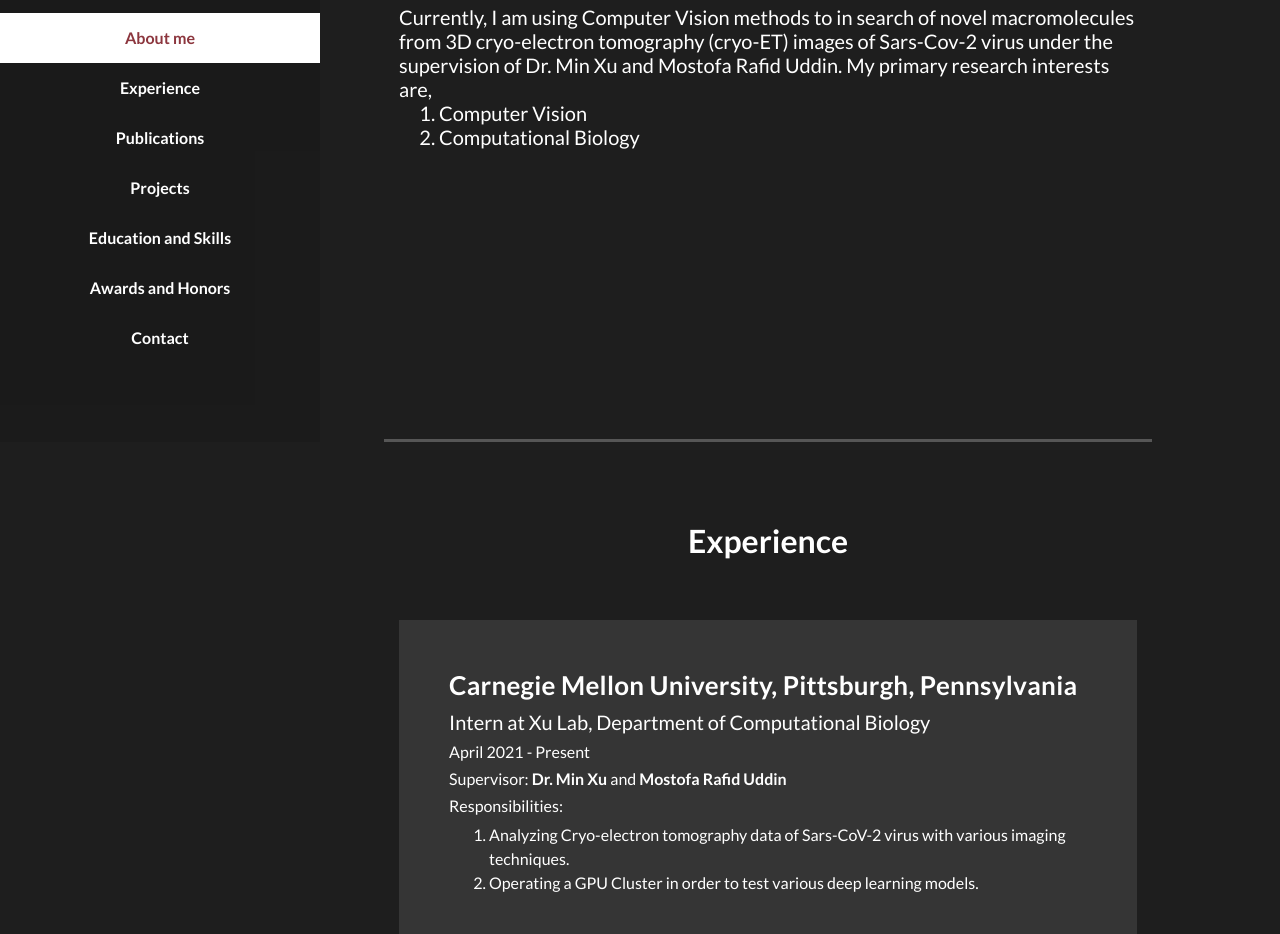
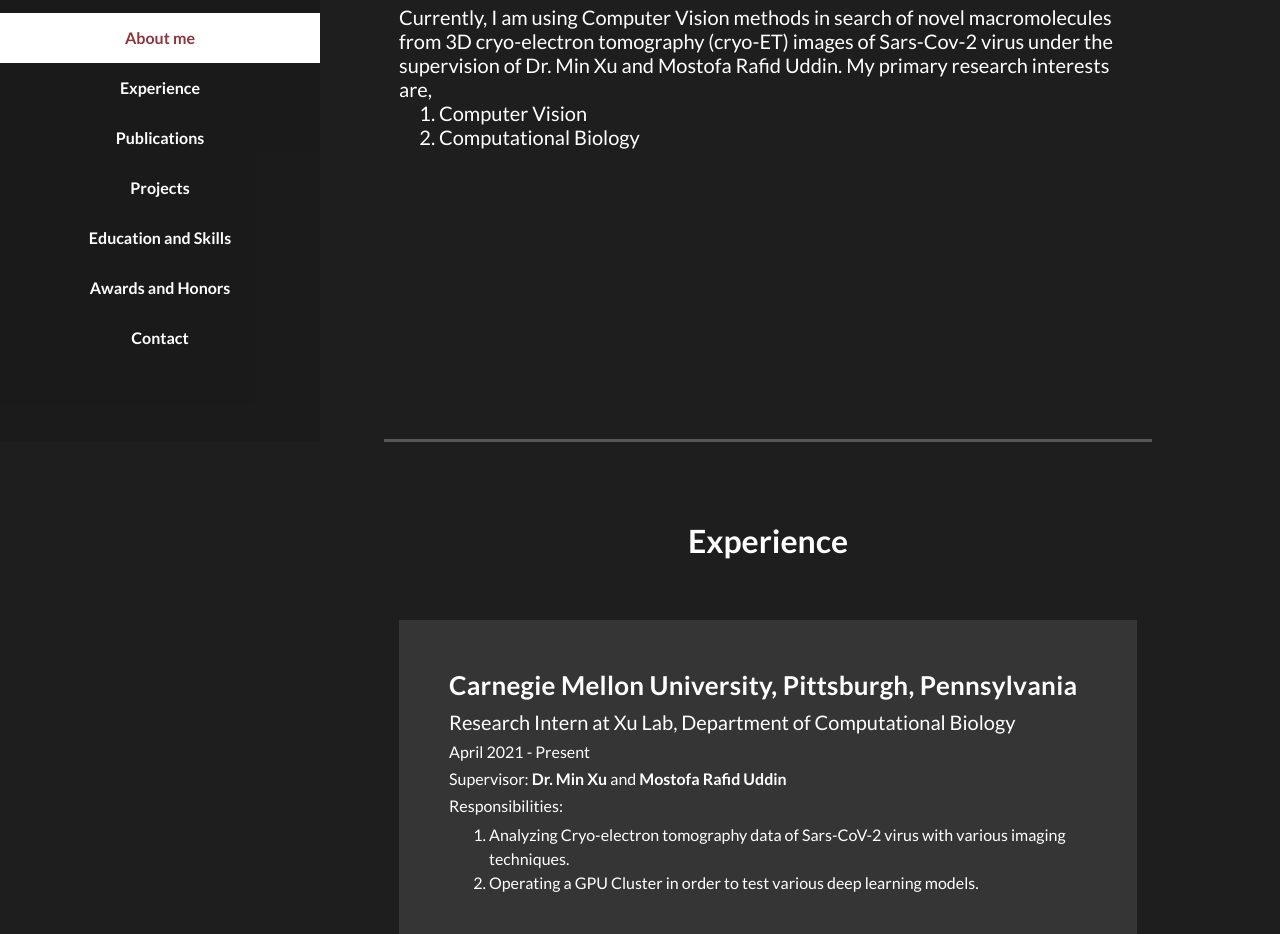
Before and after one commit to kafikewu/kafikewu.github.io, a plain HTML site: page index.html in a window 1280 px wide. Shown: the part 358-1292 px from the top of the page. Drawn offline with Linux system fonts and the light colour scheme.

Commit message:
Final 1.0

```diff
--- a/index.html
+++ b/index.html
@@ -89,7 +89,7 @@ https://templatemo.com/tm-531-reflux
             <div>
               <div>
                 <h5>
-                Currently, I am using Computer Vision methods to in search of novel macromolecules from 3D cryo-electron tomography (cryo-ET) images of Sars-Cov-2 virus under the supervision of Dr. Min Xu and Mostofa Rafid Uddin.
+                Currently, I am using Computer Vision methods in search of novel macromolecules from 3D cryo-electron tomography (cryo-ET) images of Sars-Cov-2 virus under the supervision of Dr. Min Xu and Mostofa Rafid Uddin.
 
                 My primary research interests are,
                 <ol>
@@ -119,7 +119,7 @@ https://templatemo.com/tm-531-reflux
           </div>
             <div class="service-item">
               <h4>Carnegie Mellon University, Pittsburgh, Pennsylvania</h4>
-              <h5>Intern at Xu Lab, Department of Computational Biology</h5>
+              <h5>Research Intern at Xu Lab, Department of Computational Biology</h5>
               <h6>April 2021 - Present</h6>
               <h6>Supervisor: <b>Dr. Min Xu</b> and <b>Mostofa Rafid Uddin</b></h6>
               <h6>Responsibilities:</h6>
```
